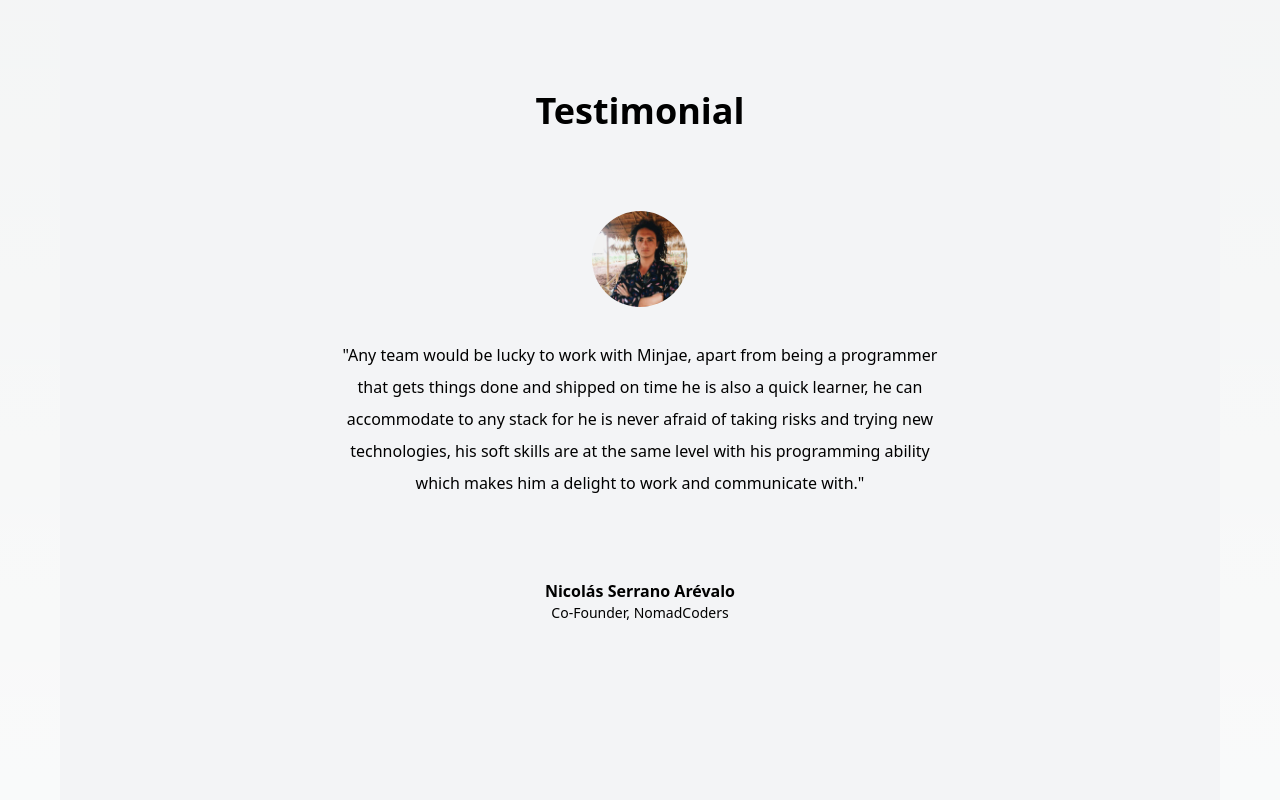
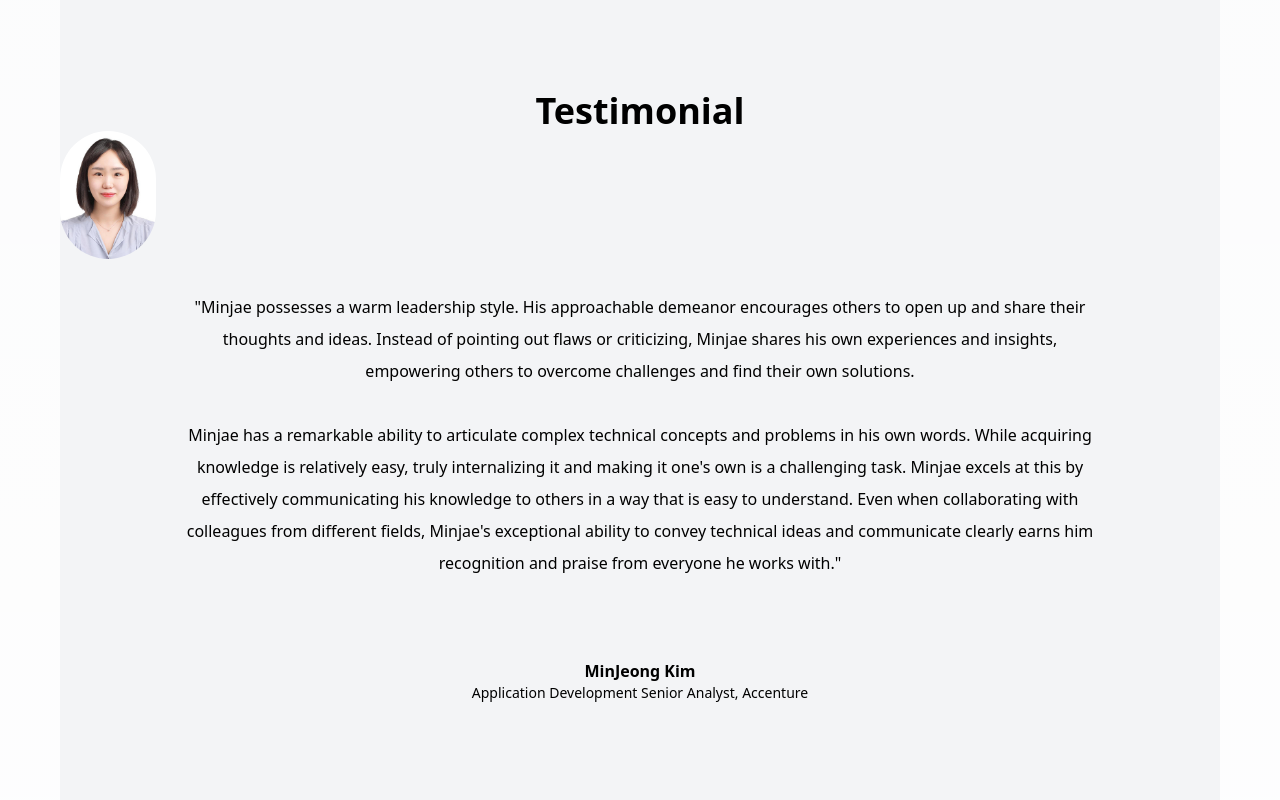
Before and after one commit to minjaeli/next-plusbeauxjours, a Next.js app: page /home in a window 1280 px wide. Shown: the part 4460-5260 px from the top of the page. Built offline with nearby package versions, Linux system fonts and the light colour scheme; a web font is replaced by a local one.

Commit message:
set: testimonial

```diff
--- a/package.json
+++ b/package.json
@@ -13,7 +13,8 @@
     "next": "14.2.4",
     "react": "^18",
     "react-dom": "^18",
-    "react-toastify": "^10.0.5"
+    "react-toastify": "^10.0.5",
+    "swiper": "^11.1.4"
   },
   "devDependencies": {
     "@types/node": "^20",
--- a/src/app/layout.tsx
+++ b/src/app/layout.tsx
@@ -22,7 +22,7 @@ export default function RootLayout({ children }: { children: React.ReactNode })
         />
         <script src="https://cdn.websitepolicies.io/lib/cconsent/cconsent.min.js" defer />
       </head>
-      <body className="">
+      <body className="bg-bgColor">
         <main
           className="w-full max-w-[1160px] mx-auto antialiased"
           style={{ minHeight: "calc(100vh - 520px)" }}>
--- a/src/components/TesimonialBox.tsx
+++ b/src/components/TesimonialBox.tsx
@@ -1,30 +1,62 @@
-import React from "react";
+"use client";
 
 import Image from "next/image";
+import { Swiper, SwiperSlide } from "swiper/react";
+
+import "swiper/css";
+import "swiper/css/navigation";
+import "swiper/css/pagination";
+import "swiper/css/scrollbar";
+import { Autoplay } from "swiper/modules";
+
+interface ITestimonial {
+  name: string;
+  position: string;
+  text: string;
+  photo: string;
+}
+
+const TestimonialList: ITestimonial[] = [
+  {
+    name: "Nicolás Serrano Arévalo",
+    position: "Co-Founder, NomadCoders",
+    text: `"Any team would be lucky to work with Minjae, apart from being a programmer that gets things done and shipped on time he is also a quick learner, he can accommodate to any stack for he is never afraid of taking risks and trying new technologies, his soft skills are at the same level with his programming ability which makes him a delight to work and communicate with."`,
+    photo: "/images/etc/nicolas_serrano.jpeg",
+  },
+  {
+    name: "MinJeong Kim",
+    position: "Application Development Senior Analyst, Accenture",
+    text: `"Minjae possesses a warm leadership style. His approachable demeanor encourages others to open up and share their thoughts and ideas. Instead of pointing out flaws or criticizing, Minjae shares his own experiences and insights, empowering others to overcome challenges and find their own solutions. <br/><br/> Minjae has a remarkable ability to articulate complex technical concepts and problems in his own words. While acquiring knowledge is relatively easy, truly internalizing it and making it one's own is a challenging task. Minjae excels at this by effectively communicating his knowledge to others in a way that is easy to understand. Even when collaborating with colleagues from different fields, Minjae's exceptional ability to convey technical ideas and communicate clearly earns him recognition and praise from everyone he works with."`,
+    photo: "/images/etc/minjeong_kim.jpg",
+  },
+];
 
 const Testimonial: React.FunctionComponent<any> = () => (
-  <div className="flex flex-col items-center justify-center py-12 mb-72 max-w-3xl w-full mt-8">
+  <Swiper
+    loop
+    speed={600}
+    autoplay={{ delay: 5000, disableOnInteraction: true }}
+    modules={[Autoplay]}
+    className={"h-[800px] w-full rounded-[8px]"}>
+    {TestimonialList.map((item: ITestimonial, index: number) => (
+      <SwiperSlide key={index}>
         <Image
-      src={"/images/etc/nicolas_serrano.jpeg"}
+          src={item.photo}
           className="rounded-full mb-8 overflow-hidden"
           width={96}
           height={96}
           alt=""
         />
         <div className="flex flex-col items-center mb-12 text-center">
-      <p className="w-4/5 leading-8 mb-8">
-        &quot;Any team would be lucky to work with Minjae, apart from being a programmer that gets
-        things done and shipped on time he is also a quick learner, he can accommodate to any stack
-        for he is never afraid of taking risks and trying new technologies, his soft skills are at
-        the same level with his programming ability which makes him a delight to work and
-        communicate with.&quot;
-      </p>
+          <p className="w-4/5 leading-8 mb-8" dangerouslySetInnerHTML={{ __html: item.text }}></p>
         </div>
         <div className="flex flex-col items-center text-center mb-0 leading-6">
-      <p className="font-semibold">Nicolás Serrano Arévalo</p>
-      <p className="text-sm">Co-Founder, NomadCoders</p>
+          <p className="font-semibold">{item.name}</p>
+          <p className="text-sm">{item.position}</p>
         </div>
-  </div>
+      </SwiperSlide>
+    ))}
+  </Swiper>
 );
 
 const TestimonialBox: React.FunctionComponent<any> = () => (
--- /dev/null
+++ b/src/styles/swiper.scss
@@ -0,0 +1,93 @@
+.swiper-slide {
+  text-align: center;
+  font-size: 18px;
+  background: #fff;
+
+  /* Center slide text vertically */
+  justify-content: center;
+  align-items: center;
+}
+
+.swiper-slide img {
+  display: block;
+  width: 100%;
+  height: 100%;
+  object-fit: cover;
+}
+
+.swiper {
+  position: initial;
+  width: 100%;
+  height: 100%;
+}
+.swiper.slider {
+  height: fit-content;
+
+  .swiper-pagination {
+    bottom: 44px;
+    left: 48px;
+    text-align: left;
+
+    @media (max-width: 767px) {
+      bottom: 24px;
+      left: 24px;
+      width: auto;
+    }
+  }
+
+  .swiper-pagination-bullet {
+    background-color: #ffffff;
+    opacity: 1;
+    width: 12px;
+    height: 12px;
+
+    @media (max-width: 767px) {
+      width: 6px;
+      height: 6px;
+      margin: 2px;
+    }
+  }
+
+  .swiper-pagination-bullet-active {
+    background-color: #4c4c4c;
+  }
+
+  .swiper-button-next,
+  .swiper-button-prev {
+    background-color: #fff;
+
+    stroke-width: 1px;
+    stroke: rgba(0, 0, 0, 0.16);
+    filter: drop-shadow(0px 2px 8px rgba(0, 0, 0, 0.08));
+    width: 64px;
+    height: 64px;
+    border-radius: 50%;
+    border: 1px solid rgba(0, 0, 0, 0.1);
+    margin-bottom: 200px;
+  }
+  @media (max-width: 767px) {
+    overflow-x: hidden;
+    .swiper-button-next,
+    .swiper-button-prev {
+      display: none;
+    }
+  }
+  .swiper-button-next:after,
+  .swiper-button-prev:after {
+    font-size: 16px;
+    color: #1e1e1e;
+    font-weight: 700;
+  }
+  .swiper-button-prev {
+    top: 45%;
+    left: -35px;
+  }
+  .swiper-button-next {
+    top: 45%;
+    right: -35px;
+  }
+
+  .swiper-button-disabled {
+    visibility: hidden;
+  }
+}
```
Also changed, not shown: public/images/etc/minjeong_kim.jpg (added), src/app/page.tsx (line endings or trailing spaces), 1 other file (tests, documents, lock files or other folders). Lines whose indentation alone changed are shown as unchanged.
